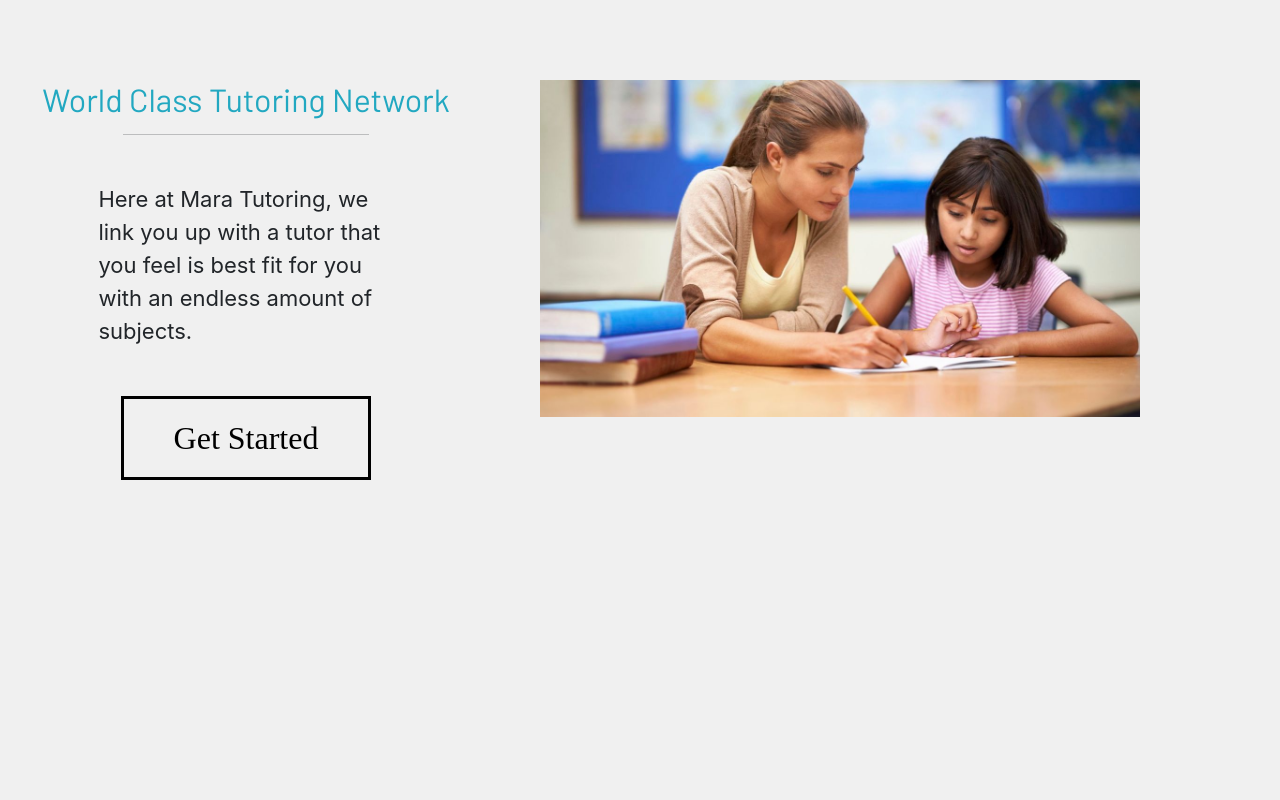
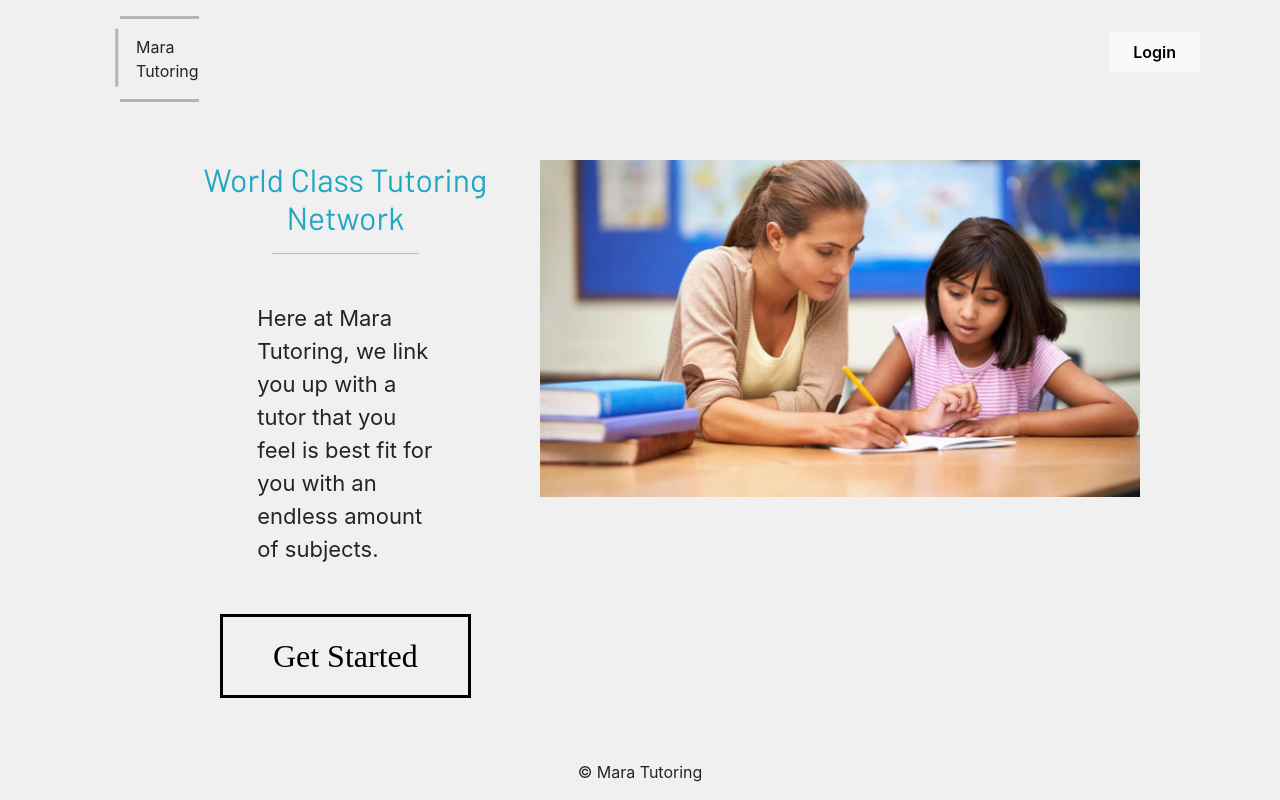
Before and after one commit to viveroa2291/Tutor, a React (Create React App) app: page / in a window 1280 px wide. Built offline with nearby package versions, Linux system fonts and the light colour scheme.

Commit message:
Footer & Home Page
Cleaned up the home page and added a footer.

```diff
--- a/src/App.js
+++ b/src/App.js
@@ -9,7 +9,7 @@ import Schedule from './components/Schedule';
 import Subjects from './components/Subjects';
 import Tutor from './components/Tutor';
 import StudentInfo from './components/StudentInfo';
-
+import Footer from './components/Footer';
 function App() {
 
   const location = useLocation(); // Created to hide headers
@@ -32,7 +32,7 @@ function App() {
         <Route path='/student' element={<StudentInfo/>}/>
 
       </Routes>
-
+    <Footer/>
     </div>
   );
 }
--- /dev/null
+++ b/src/components/CSS/footer.css
@@ -0,0 +1,11 @@
+.footer-section {
+    position: fixed;
+    bottom: 0;
+    width: 100%;
+    text-align: center;
+}
+.copyright {
+    position: block;
+    margin-right: auto;
+    margin-left: auto;
+}
--- a/src/components/CSS/home.css
+++ b/src/components/CSS/home.css
@@ -1,5 +1,29 @@
+.home-navigation-div {
+    position: absolute;
+    right: 5rem;
+}
+.home-logo {
+    margin-left: 5rem;
+}
+.home-vertical-line {
+    position: absolute;
+    margin-left: 5.5rem;
+    left: 0;
+    top: 2.5rem;
+    width: 4.5%;
+    rotate: 90deg;
+    border: none;
+    border-top: 3px solid black; /* change this value to set the thickness */
+}
+.home-top-line, .home-bottom-line {
+    margin-left: 2.5rem;
+    color: black;
+    border: none;
+    left: 0;
+    border-top: 3px solid black; /* change this value to set the thickness */
+}
 .home-body {
-    margin-top: 5rem;
+    margin-top: 10rem;
 }
 .hr-title {
     display: block;
--- /dev/null
+++ b/src/components/Footer.js
@@ -0,0 +1,15 @@
+import React, { useContext, useState, useEffect } from 'react';
+import { Link } from 'react-router-dom';
+import { BrowserRouter as Router} from 'react-router-dom';
+import './CSS/footer.css';
+
+const Footer = () => {
+    return (
+
+    <section className='footer-section'>
+       <p className='copyright'>© Mara Tutoring</p>
+    </section>
+    )
+}
+
+export default Footer;
--- a/src/components/Header.js
+++ b/src/components/Header.js
@@ -42,7 +42,7 @@ const Header = (props) => {
             </div>
             <hr className="bottom-line"/>
         </div>
-        <div id="hamburger" classs="hamburger">
+        <div id="hamburger" className="hamburger">
             <hr className='hr1'/>
             <hr className='hr2'/>
             <hr className='hr3'/>
@@ -55,6 +55,7 @@ const Header = (props) => {
                 <Link className='nav-link links' to="/subjects">Subjects</Link>
                 <Link className="nav-link links" to="/about">About</Link>
                 <Link className="nav-link links" to="/account">Account</Link>
+                <Link className="nav-link btn links" to="/">Logout</Link>
                 {/* isLoggedIn ? (
                     <Link className="nav-link btn links" to="/" onClick={handleLogout}>Logout</Link>
 
--- a/src/components/Home.js
+++ b/src/components/Home.js
@@ -1,27 +1,36 @@
 import React from 'react';
-import Header from "./Header";
 import { Link } from 'react-router-dom';
 import './CSS/home.css';
 import tutor from '../images/tutor-home.jpeg';
 
 const Home = (props) => {
      // const { username } = props?.location?.state ?? {};
-
     return (
         <section>
-            <section class="home-body">
-
-               <div class="left-div">
+            <div className="home-logo">
+                <hr className="home-top-line"/>
+                <div className="logo-line">
+                    <hr className="home-vertical-line"/>
+                    <p className="text-logo">Mara <br/> Tutoring</p>
+                </div>
+                <hr className="home-bottom-line"/>
+            </div>
+            <div className="home-navigation-div">
+                <nav className="navbar navbar-expand-lg bg-light navigation top-nav">
+                    <Link className="nav-link btn links" to="/signup">Login</Link>
+                </nav>
+            </div>
+            <section className="home-body">
+               <div className="left-div">
                     <h2>World Class Tutoring Network</h2>
                     <hr className='hr-title'/>
-                    <p class="body-text">Here at Mara Tutoring, we link you up with a tutor that you feel is best fit for you with an endless amount of subjects. </p>
-                    <div class="started"><Link class="get-started" to="/signup">Get Started</Link></div>
+                    <p className="body-text">Here at Mara Tutoring, we link you up with a tutor that you feel is best fit for you with an endless amount of subjects. </p>
+                    <div className="started"><Link className="get-started" to="/signup">Get Started</Link></div>
                 </div>
                 <div className='right-div'>
                     <img src={tutor} alt="Tutoring Session" className='tutoring'/>
                 </div>
             </section>
-
         </section>
 
     );
```
